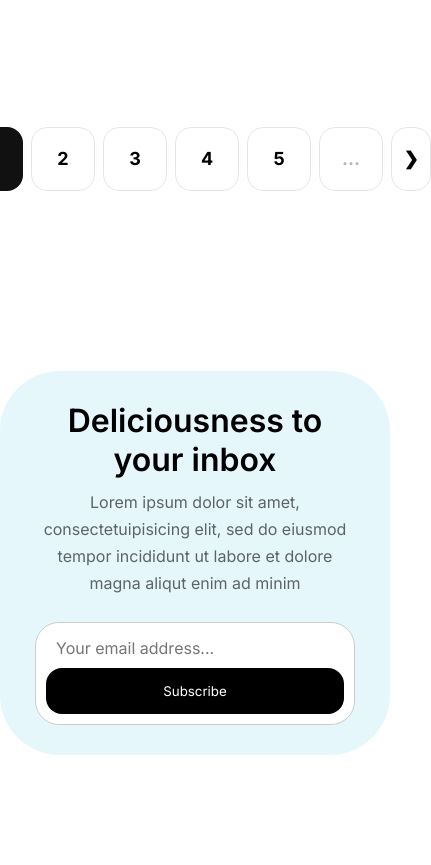
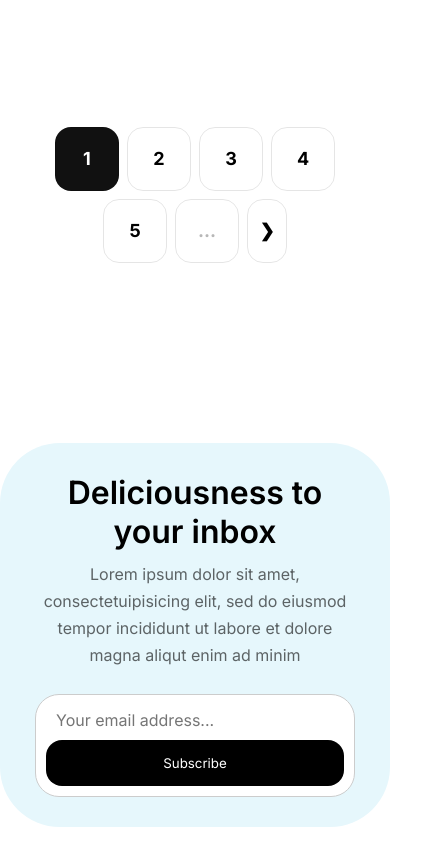
Before and after one commit to vitkomaksim617-lgtm/test, a plain HTML site: page blog&article.html in a window 390 px wide. Shown: the part 4100-4965 px from the top of the page, 431 px wide, since content can reach past the window. Drawn offline with Linux system fonts and the light colour scheme.

Commit message:
Add files via upload

```diff
--- a/css/style.v=2.css
+++ b/css/style.v=2.css
@@ -1348,6 +1348,7 @@ video {
 	border-radius: 20px;
 }
 
+/*-----------------------------------card----------------------------*/
 .card-box {
 	display: flex;
 	flex-direction: column;
@@ -1399,27 +1400,6 @@ video {
 	display: flex;
 	gap: 40px;
 }
-
-
-
-
-
-
-
-
-
-
-
-
-
-
-
-
-
-
-
-
-
 
 /*----------------------------------------PAGE3------------------------------------*/
 
@@ -1954,6 +1934,11 @@ video {
 		padding-top: 0px;
 		flex-direction: column;
 	}
+
+	.pagination {
+		justify-content: center;
+		flex-wrap: wrap;
+	}
 }
 
 @media(max-width:420px) {
```
